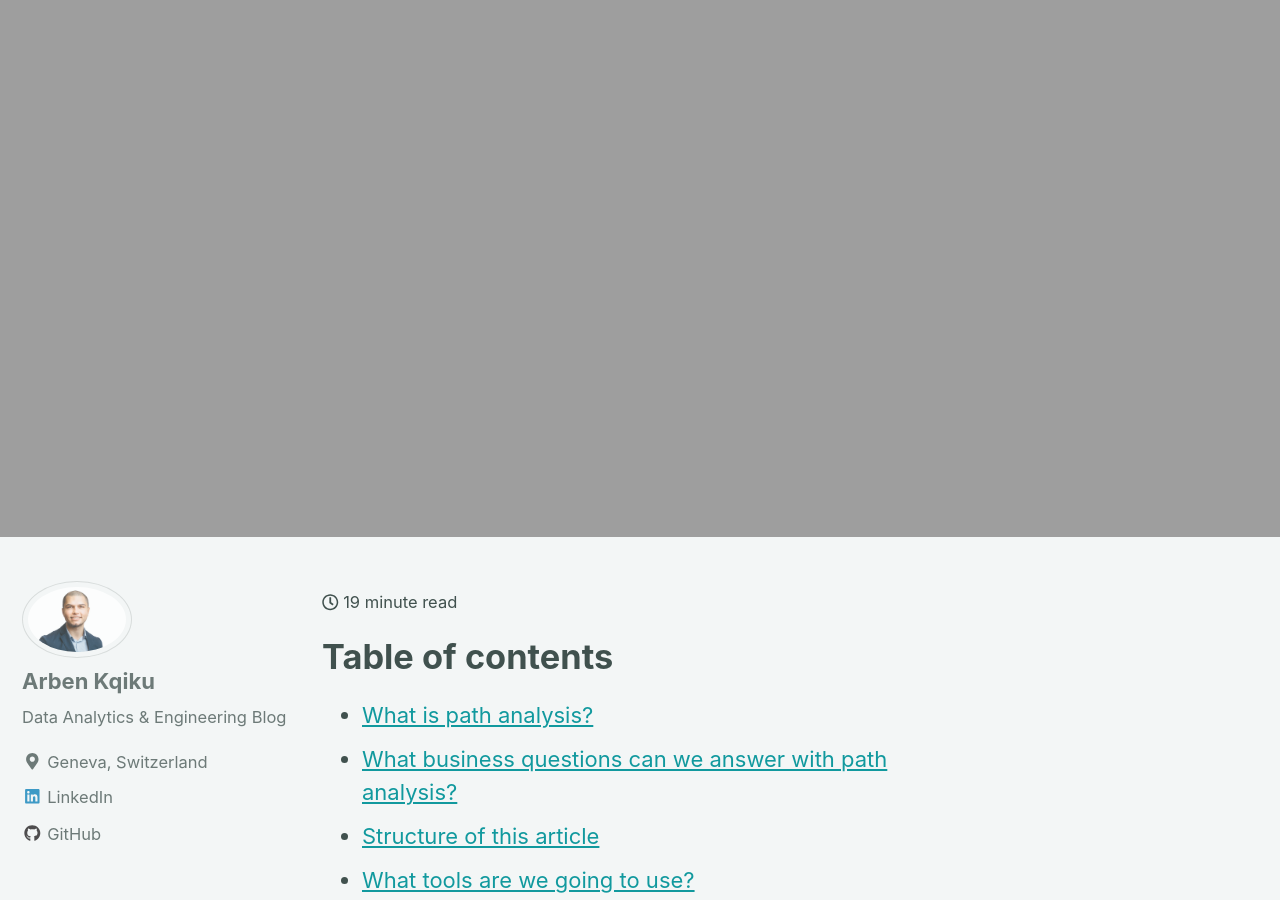
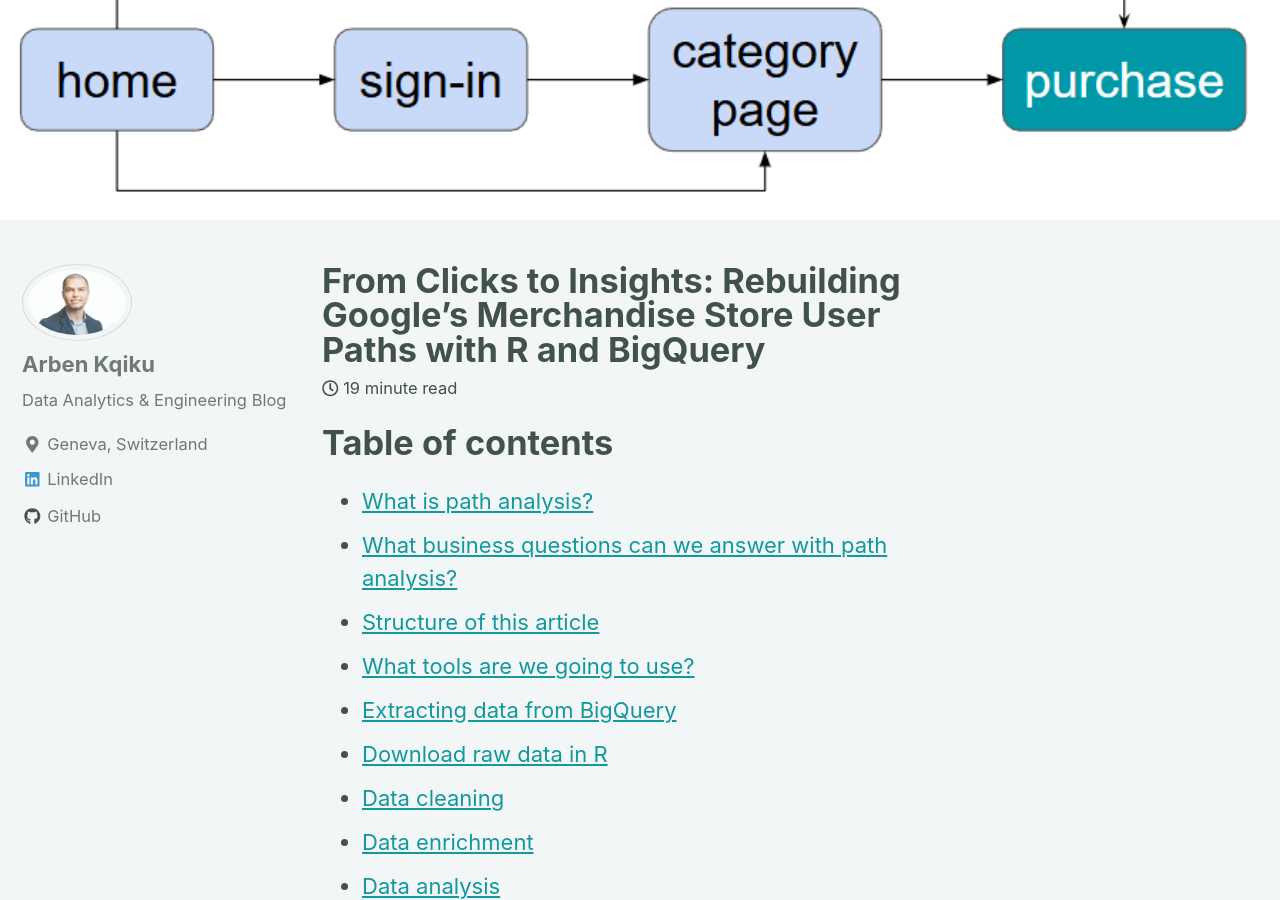
Before and after one commit to ArbenKqiku/arbenkqiku.github.io, a Jekyll site: the page built from _posts/2025-09-29-path-analysis-in-r.md, in a window 1280 px wide and 900 px high, scrolled down 523 px. Built offline with Jekyll 4.4.1, drawn with Linux system fonts in a browser that asks for light colours; nearby versions of some CDN libraries; some of the changed text lies outside the part shown.

Commit message:
Added image to article

```diff
--- a/_posts/2025-09-29-path-analysis-in-r.md
+++ b/_posts/2025-09-29-path-analysis-in-r.md
@@ -1,11 +1,11 @@
 ---
-title: ""
-date: 2024-03-29
+title: "From Clicks to Insights: Rebuilding Google’s Merchandise Store User Paths with R and BigQuery"
+date: 2025-10-20
 tags: [GA4, R, path-analysis, BigQuery]
-permalink: "ga4-path-analysis-in-r"
+permalink: "use-r-bigquery-to-build-user-paths-google-merchandise-store"
 header:
-  image: "images/article-4-kafka-streaming/21-schedule/project-diagram.png"
-excerpt: "How to Perform Path Analysis in R with GA4 Data"
+  image: "images/article-5-path-analysis/image-5.4.png"
+excerpt: "From Clicks to Insights: Rebuilding Google’s Merchandise Store User Paths with R and BigQuery"
 mathjax: "true"
 ---
 
```
Also changed, not shown: images/article-5-path-analysis/image-5.4.png (added).
